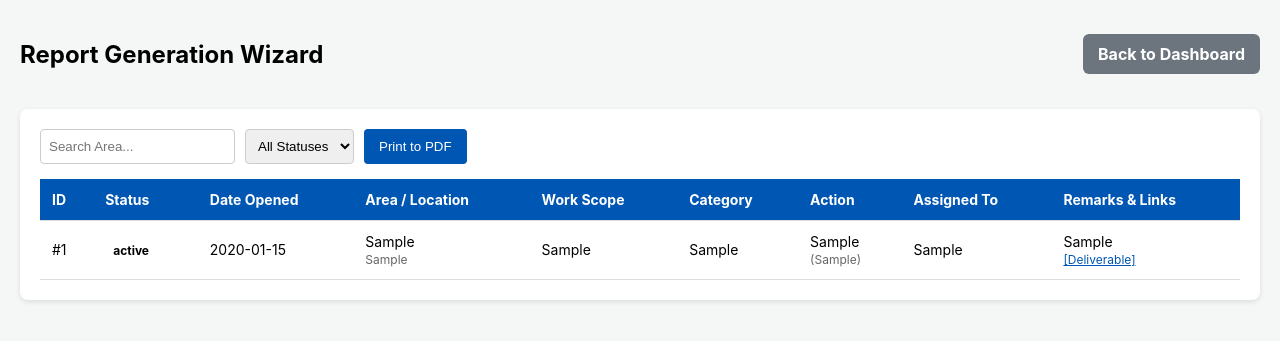
After one commit to DRL8490/DAR, a Flask app: page /reports in a window 1280 px wide. The commit adds this page. Shown: the top 341 px of the page. Run offline with Flask 3, Linux system fonts and the light colour scheme; a user stored in the database is signed in; tables that the repository leaves empty hold one stand-in row (values such as "Sample post").

Commit message:
added preset task and report wizard route .

```diff
--- a/app.py
+++ b/app.py
@@ -41,6 +41,22 @@ class DropdownOption(db.Model):
     category = db.Column(db.String(50), nullable=False)
     name = db.Column(db.String(100), nullable=False)
 
+# NEW: Unique Presets for each user
+class PresetTask(db.Model):
+    id = db.Column(db.Integer, primary_key=True)
+    user_id = db.Column(db.Integer, nullable=False)
+    preset_name = db.Column(db.String(100), nullable=False)
+    req_dept = db.Column(db.String(100))
+    req_name = db.Column(db.String(100))
+    assigned_to = db.Column(db.String(100))
+    task_category = db.Column(db.String(100))
+    area = db.Column(db.String(100))
+    location = db.Column(db.String(100))
+    sub_location = db.Column(db.String(100))
+    work_scope = db.Column(db.String(100))
+    instrument = db.Column(db.String(100))
+    action_required = db.Column(db.String(100))
+
 class SurveyTask(db.Model):
     id = db.Column(db.Integer, primary_key=True)
     surveyor_name = db.Column(db.String(100), nullable=False)
@@ -55,13 +71,13 @@ class SurveyTask(db.Model):
     work_scope = db.Column(db.String(100), nullable=False)
     remarks = db.Column(db.Text, nullable=True)
     deliverable_link = db.Column(db.String(500), nullable=True)
-    reference_links = db.Column(db.Text, nullable=True) # NEW COLUMN FOR DYNAMIC LINKS
+    reference_links = db.Column(db.Text, nullable=True)
     status = db.Column(db.String(20), default="Open")
     start_time = db.Column(db.DateTime, default=datetime.utcnow)
     end_time = db.Column(db.DateTime, nullable=True)
 
 with app.app_context():
-    # db.drop_all() # <-- TEMPORARILY UNCOMMENT THIS TO RESET THE DB
+    # db.drop_all() # <-- TEMPORARILY UNCOMMENT THIS ONCE, THEN DELETE
     db.create_all()
 
     survey_tree = {
@@ -90,7 +106,7 @@ with app.app_context():
 def load_user(user_id):
     return User.query.get(int(user_id))
 
-# --- AUTHENTICATION ROUTES ---
+# --- AUTHENTICATION ROUTES (Omitted for brevity, keep existing login/register) ---
 @app.route('/register', methods=['GET', 'POST'])
 def register():
     if request.method == 'POST':
@@ -139,22 +155,18 @@ def logout():
 def forgot_password():
     return render_template('forgot_password.html')
 
+# --- CONFIG ROUTE ---
 @app.route('/system_config_hidden', methods=['GET', 'POST'])
 @login_required
 def hidden_config():
     config = AppConfig.query.first()
     schema = json.loads(config.schema_data)
-
     if request.method == 'POST':
         action = request.form.get('action')
         if action == 'add_requestor':
-            dept = request.form.get('department')
-            name = request.form.get('name').capitalize()
-            db.session.add(Requestor(department=dept, name=name))
+            db.session.add(Requestor(department=request.form.get('department'), name=request.form.get('name').capitalize()))
         elif action == 'add_dropdown':
-            cat = request.form.get('category')
-            new_val = request.form.get('new_value')
-            db.session.add(DropdownOption(category=cat, name=new_val))
+            db.session.add(DropdownOption(category=request.form.get('category'), name=request.form.get('new_value')))
         else:
             area = request.form.get('area')
             loc = request.form.get('location')
@@ -173,17 +185,16 @@ def hidden_config():
         db.session.commit()
         flash('Database Updated!', 'success')
         return redirect(url_for('hidden_config'))
+    return render_template('hidden_admin.html', schema_json=json.dumps(schema), requestors=Requestor.query.all(), departments=DropdownOption.query.filter_by(category='Department').all())
 
-    requestors = Requestor.query.all()
-    departments = DropdownOption.query.filter_by(category='Department').all()
-    return render_template('hidden_admin.html', schema_json=json.dumps(schema), requestors=requestors, departments=departments)
 
 # --- WORKFLOW ROUTES ---
 @app.route('/')
 @login_required
 def dashboard():
     open_tasks = SurveyTask.query.filter_by(status='Open').order_by(SurveyTask.start_time.desc()).all()
-    return render_template('dashboard.html', name=current_user.name, tasks=open_tasks)
+    user_presets = PresetTask.query.filter_by(user_id=current_user.id).all()
+    return render_template('dashboard.html', name=current_user.name, tasks=open_tasks, presets=user_presets)
 
 @app.route('/new_task', methods=['GET', 'POST'])
 @login_required
@@ -191,73 +202,74 @@ def new_task():
     config = AppConfig.query.first()
     schema_json = config.schema_data if config else "{}"
 
+    # Pre-load preset if passed in URL
+    preset_id = request.args.get('preset_id')
+    loaded_preset = None
+    if preset_id:
+        loaded_preset = PresetTask.query.filter_by(id=preset_id, user_id=current_user.id).first()
+        if loaded_preset:
+            loaded_preset = {c.name: getattr(loaded_preset, c.name) for c in loaded_preset.__table__.columns}
+
     if request.method == 'POST':
-        # Merge the Requestor fields back into one line for the database
         req_dept = request.form.get('requestor_dept')
         req_name = request.form.get('requestor_name')
         merged_requestor = f"{req_dept} - {req_name}"
 
-        # Grab all dynamic reference links and join them together
+        # Preset Saving Logic
+        save_preset = request.form.get('save_preset')
+        preset_name = request.form.get('preset_name')
+        if save_preset == 'true':
+            p_name = preset_name or f"{request.form.get('area')} - {request.form.get('work_scope')}"
+            db.session.add(PresetTask(
+                user_id=current_user.id, preset_name=p_name, req_dept=req_dept, req_name=req_name,
+                assigned_to=request.form.get('assigned_to'), task_category=request.form.get('task_category'),
+                area=request.form.get('area'), location=request.form.get('location'),
+                sub_location=request.form.get('sub_location'), work_scope=request.form.get('work_scope'),
+                instrument=request.form.get('instrument'), action_required=request.form.get('action_required')
+            ))
+
         ref_links = request.form.getlist('reference_link')
         ref_links_str = " | ".join([link for link in ref_links if link.strip()])
 
         new_survey = SurveyTask(
-            surveyor_name=current_user.name,
-            assigned_to=request.form.get('assigned_to'),
-            requestor=merged_requestor,
-            task_category=request.form.get('task_category'),
-            instrument=request.form.get('instrument'),
-            action_required=request.form.get('action_required'),
-            area=request.form.get('area'),
-            location=request.form.get('location'),
-            sub_location=request.form.get('sub_location'),
-            work_scope=request.form.get('work_scope'),
-            remarks=request.form.get('remarks'),
-            reference_links=ref_links_str
+            surveyor_name=current_user.name, assigned_to=request.form.get('assigned_to'), requestor=merged_requestor,
+            task_category=request.form.get('task_category'), instrument=request.form.get('instrument'), action_required=request.form.get('action_required'),
+            area=request.form.get('area'), location=request.form.get('location'), sub_location=request.form.get('sub_location'),
+            work_scope=request.form.get('work_scope'), remarks=request.form.get('remarks'), reference_links=ref_links_str
         )
         db.session.add(new_survey)
         db.session.commit()
         flash('New task opened successfully!', 'success')
         return redirect(url_for('dashboard'))
 
-    # Build the Requestor cascade dictionary
     requestors = Requestor.query.all()
     req_dict = {}
     for r in requestors:
-        if r.department not in req_dict:
-            req_dict[r.department] = []
+        if r.department not in req_dict: req_dict[r.department] = []
         req_dict[r.department].append(r.name)
 
-    users = User.query.all()
-    categories = DropdownOption.query.filter_by(category='TaskCategory').all()
-    instruments = DropdownOption.query.filter_by(category='Instrument').all()
-    actions = DropdownOption.query.filter_by(category='ActionRequired').all()
-
-    return render_template('new_task.html', users=users, req_dict_json=json.dumps(req_dict), schema_json=schema_json,
-                           categories=categories, instruments=instruments, actions=actions)
+    return render_template('new_task.html', users=User.query.all(), req_dict_json=json.dumps(req_dict), schema_json=schema_json,
+                           categories=DropdownOption.query.filter_by(category='TaskCategory').all(),
+                           instruments=DropdownOption.query.filter_by(category='Instrument').all(),
+                           actions=DropdownOption.query.filter_by(category='ActionRequired').all(),
+                           loaded_preset=json.dumps(loaded_preset) if loaded_preset else "null")
 
 @app.route('/close_task/<int:task_id>', methods=['POST'])
 @login_required
 def close_task(task_id):
     task = SurveyTask.query.get_or_404(task_id)
     if current_user.name not in [task.surveyor_name, task.assigned_to]:
-        flash('Unauthorized: Only the task creator or assignee can close this task.', 'error')
+        flash('Unauthorized.', 'error')
         return redirect(url_for('dashboard'))
-
     closing_remarks = request.form.get('closing_remarks')
-    deliverable_link = request.form.get('deliverable_link')
     if not closing_remarks:
         flash('Closing remarks are mandatory.', 'error')
         return redirect(url_for('dashboard'))
-
     task.remarks = f"{task.remarks} | Closed: {closing_remarks}" if task.remarks else f"Closed: {closing_remarks}"
-    if deliverable_link:
-        task.deliverable_link = deliverable_link
-
+    if request.form.get('deliverable_link'): task.deliverable_link = request.form.get('deliverable_link')
     task.status = 'Closed'
     task.end_time = datetime.utcnow()
     db.session.commit()
-    flash('Task closed and logged!', 'success')
     return redirect(url_for('dashboard'))
 
 @app.route('/cancel_task/<int:task_id>', methods=['POST'])
@@ -265,20 +277,24 @@ def close_task(task_id):
 def cancel_task(task_id):
     task = SurveyTask.query.get_or_404(task_id)
     if current_user.name not in [task.surveyor_name, task.assigned_to]:
-        flash('Unauthorized: Only the task creator or assignee can cancel this task.', 'error')
+        flash('Unauthorized.', 'error')
         return redirect(url_for('dashboard'))
-
     cancel_reason = request.form.get('cancel_reason')
     if not cancel_reason:
         flash('Cancel reason is mandatory.', 'error')
         return redirect(url_for('dashboard'))
-
     task.remarks = f"{task.remarks} | CANCELED: {cancel_reason}" if task.remarks else f"CANCELED: {cancel_reason}"
     task.status = 'Canceled'
     task.end_time = datetime.utcnow()
     db.session.commit()
-    flash('Task canceled.', 'error')
     return redirect(url_for('dashboard'))
+
+# NEW: Report Wizard Route
+@app.route('/reports')
+@login_required
+def reports():
+    all_tasks = SurveyTask.query.order_by(SurveyTask.start_time.desc()).all()
+    return render_template('reports.html', tasks=all_tasks)
 
 if __name__ == '__main__':
     app.run(debug=True, port=5001)
--- /dev/null
+++ b/templates/reports.html
@@ -0,0 +1,103 @@
+<!DOCTYPE html>
+<html lang="en">
+<head>
+    <meta charset="UTF-8">
+    <meta name="viewport" content="width=device-width, initial-scale=1.0">
+    <title>Report Wizard - NMDC</title>
+    <style>
+        body { font-family: -apple-system, BlinkMacSystemFont, Arial, sans-serif; background-color: #f4f7f6; padding: 20px; margin: 0; }
+        .header { display: flex; justify-content: space-between; align-items: center; margin-bottom: 20px; }
+        .card { background: white; padding: 20px; border-radius: 8px; box-shadow: 0 2px 5px rgba(0,0,0,0.1); margin-bottom: 20px; overflow-x: auto; }
+        table { width: 100%; border-collapse: collapse; font-size: 14px; }
+        th, td { padding: 12px; text-align: left; border-bottom: 1px solid #ddd; }
+        th { background-color: #0056b3; color: white; white-space: nowrap; }
+        .status-badge { padding: 4px 8px; border-radius: 4px; font-weight: bold; font-size: 12px; }
+        .status-Open { background: #ffc107; color: black; }
+        .status-Closed { background: #28a745; color: white; }
+        .status-Canceled { background: #dc3545; color: white; }
+        .filters { display: flex; gap: 10px; margin-bottom: 15px; flex-wrap: wrap; }
+        .filters input, .filters select { padding: 8px; border: 1px solid #ccc; border-radius: 4px; }
+    </style>
+</head>
+<body>
+    <div class="header">
+        <h2>Report Generation Wizard</h2>
+        <a href="/" style="background: #6c757d; color: white; padding: 10px 15px; text-decoration: none; border-radius: 6px; font-weight: bold;">Back to Dashboard</a>
+    </div>
+
+    <div class="card">
+        <div class="filters">
+            <input type="text" id="searchArea" placeholder="Search Area..." onkeyup="filterTable()">
+            <select id="statusFilter" onchange="filterTable()">
+                <option value="">All Statuses</option>
+                <option value="Open">Open</option>
+                <option value="Closed">Closed</option>
+                <option value="Canceled">Canceled</option>
+            </select>
+            <button onclick="window.print()" style="background: #0056b3; color: white; border: none; padding: 8px 15px; border-radius: 4px; cursor: pointer;">Print to PDF</button>
+        </div>
+
+        <table id="reportTable">
+            <thead>
+                <tr>
+                    <th>ID</th>
+                    <th>Status</th>
+                    <th>Date Opened</th>
+                    <th>Area / Location</th>
+                    <th>Work Scope</th>
+                    <th>Category</th>
+                    <th>Action</th>
+                    <th>Assigned To</th>
+                    <th>Remarks & Links</th>
+                </tr>
+            </thead>
+            <tbody>
+                {% for task in tasks %}
+                <tr>
+                    <td>#{{ task.id }}</td>
+                    <td><span class="status-badge status-{{ task.status }}">{{ task.status }}</span></td>
+                    <td>{{ task.start_time.strftime('%Y-%m-%d') }}</td>
+                    <td>{{ task.area }}<br><span style="color:#666; font-size:12px;">{{ task.location }}</span></td>
+                    <td>{{ task.work_scope }}</td>
+                    <td>{{ task.task_category }}</td>
+                    <td>{{ task.action_required }}<br><span style="color:#666; font-size:12px;">({{ task.instrument }})</span></td>
+                    <td>{{ task.assigned_to }}</td>
+                    <td>
+                        <div style="max-width: 250px; overflow: hidden; text-overflow: ellipsis; white-space: nowrap;" title="{{ task.remarks }}">
+                            {{ task.remarks or 'None' }}
+                        </div>
+                        {% if task.deliverable_link %}
+                        <a href="{{ task.deliverable_link }}" target="_blank" style="color: #0056b3; font-size: 12px;">[Deliverable]</a>
+                        {% endif %}
+                    </td>
+                </tr>
+                {% endfor %}
+            </tbody>
+        </table>
+    </div>
+
+    <script>
+        function filterTable() {
+            let inputArea = document.getElementById("searchArea").value.toUpperCase();
+            let inputStatus = document.getElementById("statusFilter").value.toUpperCase();
+            let table = document.getElementById("reportTable");
+            let tr = table.getElementsByTagName("tr");
+
+            for (let i = 1; i < tr.length; i++) {
+                let tdStatus = tr[i].getElementsByTagName("td")[1];
+                let tdArea = tr[i].getElementsByTagName("td")[3];
+
+                if (tdStatus && tdArea) {
+                    let txtStatus = tdStatus.textContent || tdStatus.innerText;
+                    let txtArea = tdArea.textContent || tdArea.innerText;
+
+                    let matchArea = txtArea.toUpperCase().indexOf(inputArea) > -1;
+                    let matchStatus = inputStatus === "" || txtStatus.toUpperCase().indexOf(inputStatus) > -1;
+
+                    tr[i].style.display = (matchArea && matchStatus) ? "" : "none";
+                }
+            }
+        }
+    </script>
+</body>
+</html>
```
Also changed, not shown: templates/dashboard.html (+19 -17 lines), templates/new_task.html (+108 -101 lines).
